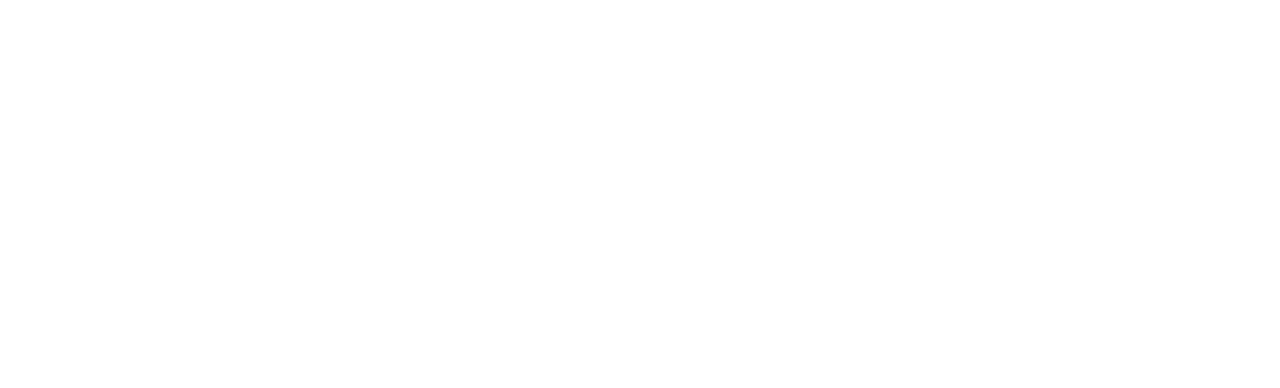
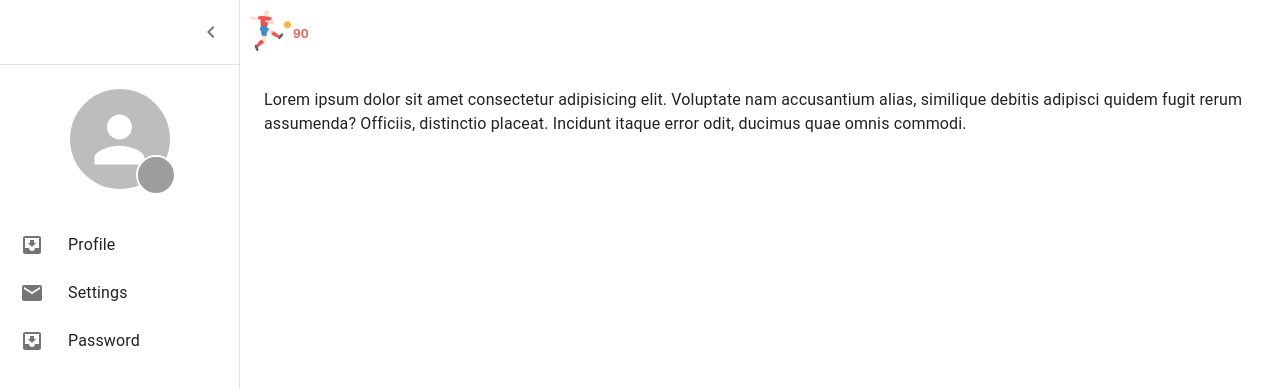
Before and after one commit to moramadan186/field-booking, a React (Create React App) app in the folder client/: page /account in a window 1280 px wide. Before the commit this address had no page. Shown: the top 388 px of the page. Built offline with nearby package versions, Linux system fonts and the light colour scheme; grey boxes are pictures that could not be loaded.

Commit message:
intialize the account structure

```diff
--- a/client/src/App.js
+++ b/client/src/App.js
@@ -6,6 +6,7 @@
 import { StyledEngineProvider } from "@mui/material/styles";
 import Loginup from "./components/Login-Signup/Loginup";
 import Header from "./components/Header/Header";
+import Account from "./components/Account/Account";
 
 const theme = createTheme({
   palette: {
@@ -59,6 +60,7 @@
                 />
               }
             />
+            <Route path="account" element={<Account />} />
           </Routes>
         </Router>
       </ThemeProvider>
--- /dev/null
+++ b/client/src/components/Account/Account.jsx
@@ -0,0 +1,185 @@
+import * as React from "react";
+import { styled, useTheme } from "@mui/material/styles";
+import Box from "@mui/material/Box";
+import MuiDrawer from "@mui/material/Drawer";
+import List from "@mui/material/List";
+import CssBaseline from "@mui/material/CssBaseline";
+import Typography from "@mui/material/Typography";
+import Divider from "@mui/material/Divider";
+import IconButton from "@mui/material/IconButton";
+
+import ChevronLeftIcon from "@mui/icons-material/ChevronLeft";
+import ChevronRightIcon from "@mui/icons-material/ChevronRight";
+import ListItemButton from "@mui/material/ListItemButton";
+import ListItemIcon from "@mui/material/ListItemIcon";
+import ListItemText from "@mui/material/ListItemText";
+import InboxIcon from "@mui/icons-material/MoveToInbox";
+import MailIcon from "@mui/icons-material/Mail";
+import "./Account.scss";
+import { Avatar, Badge } from "@mui/material";
+import { Link } from "react-router-dom";
+import Logo from "./../Logo/Logo";
+
+const drawerWidth = 240;
+
+const openedMixin = (theme) => ({
+  width: drawerWidth,
+  transition: theme.transitions.create("width", {
+    easing: theme.transitions.easing.sharp,
+    duration: theme.transitions.duration.enteringScreen,
+  }),
+  overflowX: "hidden",
+});
+
+const closedMixin = (theme) => ({
+  transition: theme.transitions.create("width", {
+    easing: theme.transitions.easing.sharp,
+    duration: theme.transitions.duration.leavingScreen,
+  }),
+  overflowX: "hidden",
+  width: `calc(${theme.spacing(7)} + 1px)`,
+  [theme.breakpoints.up("sm")]: {
+    width: `calc(${theme.spacing(8)} + 1px)`,
+  },
+});
+
+const DrawerHeader = styled("div")(({ theme }) => ({
+  display: "flex",
+  alignItems: "center",
+  justifyContent: "flex-end",
+  padding: theme.spacing(0, 1),
+  // necessary for content to be below app bar
+  ...theme.mixins.toolbar,
+}));
+const Drawer = styled(MuiDrawer, {
+  shouldForwardProp: (prop) => prop !== "open",
+})(({ theme, open }) => ({
+  width: drawerWidth,
+  flexShrink: 0,
+  whiteSpace: "nowrap",
+  boxSizing: "border-box",
+  ...(open && {
+    ...openedMixin(theme),
+    "& .MuiDrawer-paper": openedMixin(theme),
+  }),
+  ...(!open && {
+    ...closedMixin(theme),
+    "& .MuiDrawer-paper": closedMixin(theme),
+  }),
+}));
+
+const SmallAvatar = styled(Avatar)(({ theme }) => ({
+  width: 22,
+  height: 22,
+  border: `2px solid ${theme.palette.background.paper}`,
+}));
+
+export default function Account({ setNavHeight }) {
+  const theme = useTheme();
+  const [open, setOpen] = React.useState(true);
+
+  const handleDrawerClose = () => {
+    setOpen(!open);
+  };
+
+  return (
+    <Box sx={{ display: "flex" }}>
+      <CssBaseline />
+      <Box
+        className="accountNavbar"
+        sx={{
+          position: "fixed",
+          top: "0",
+          display: "flex",
+          justifyContent: "space-between",
+          alignItems: "center",
+          p: 1,
+          transition: theme.transitions.create(["margin"], {
+            easing: theme.transitions.easing.sharp,
+            duration: theme.transitions.duration.leavingScreen,
+          }),
+          marginLeft: open === true ? `${drawerWidth}px` : `70px`,
+          width: `calc(100% - ${drawerWidth}px)`,
+        }}
+      >
+        <Logo />
+      </Box>
+
+      <Drawer variant="permanent" open={open}>
+        <DrawerHeader>
+          <IconButton onClick={handleDrawerClose}>
+            {open ? <ChevronLeftIcon /> : <ChevronRightIcon />}
+          </IconButton>
+        </DrawerHeader>
+        <Divider />
+        <Box sx={{ display: "flex", justifyContent: "center", my: 3 }}>
+          <Badge
+            overlap="circular"
+            anchorOrigin={{ vertical: "bottom", horizontal: "right" }}
+            badgeContent={
+              <SmallAvatar
+                component={Link}
+                to="/"
+                alt="Remy Sharp"
+                src="/static/images/avatar/1.jpg"
+                sx={{
+                  width: open ? 40 : 0,
+                  height: open ? 40 : 0,
+                  opacity: open ? 1 : 0,
+                  visibility: open ? "visible" : "hidden",
+                  transition: theme.transitions.create(["all"], {
+                    easing: theme.transitions.easing.sharp,
+                    duration: theme.transitions.duration.leavingScreen,
+                  }),
+                }}
+              />
+            }
+          >
+            <Avatar
+              sx={{
+                width: open ? 100 : 40,
+                height: open ? 100 : 40,
+                transition: theme.transitions.create(["width", "height"], {
+                  easing: theme.transitions.easing.sharp,
+                  duration: theme.transitions.duration.leavingScreen,
+                }),
+              }}
+            />
+          </Badge>
+        </Box>
+        <List>
+          {["Profile", "Settings", "Password"].map((text, index) => (
+            <ListItemButton
+              key={text}
+              sx={{
+                minHeight: 48,
+                justifyContent: open ? "initial" : "center",
+                px: 2.5,
+              }}
+            >
+              <ListItemIcon
+                sx={{
+                  minWidth: 0,
+                  mr: open ? 3 : "auto",
+                  justifyContent: "center",
+                }}
+              >
+                {index % 2 === 0 ? <InboxIcon /> : <MailIcon />}
+              </ListItemIcon>
+              <ListItemText primary={text} sx={{ opacity: open ? 1 : 0 }} />
+            </ListItemButton>
+          ))}
+        </List>
+      </Drawer>
+      <Box component="main" sx={{ flexGrow: 1, p: 3 }}>
+        <DrawerHeader />
+        <Typography paragraph>
+          Lorem ipsum dolor sit amet consectetur adipisicing elit. Voluptate nam
+          accusantium alias, similique debitis adipisci quidem fugit rerum
+          assumenda? Officiis, distinctio placeat. Incidunt itaque error odit,
+          ducimus quae omnis commodi.
+        </Typography>
+      </Box>
+    </Box>
+  );
+}
--- a/client/src/components/AccountMenu/AccountMenu.jsx
+++ b/client/src/components/AccountMenu/AccountMenu.jsx
@@ -1,4 +1,4 @@
-import React ,{useState}from "react";
+import React, { useState } from "react";
 import {
   Menu,
   MenuItem,
@@ -13,7 +13,7 @@
 import { Link, Navigate } from "react-router-dom";
 const AccountMenu = ({ setShowAccountMenu, setShowLoggingBtns }) => {
   const [anchorEl, setAnchorEl] = useState(null);
-  const [loggedOut , setLoggedOut]=useState(false)
+  const [loggedOut, setLoggedOut] = useState(false);
   const open = Boolean(anchorEl);
   const handleClick = (event) => {
     setAnchorEl(event.currentTarget);
@@ -25,8 +25,7 @@
   const handleLogout = () => {
     setShowAccountMenu(false);
     setShowLoggingBtns(true);
-    setLoggedOut(true)
-
+    setLoggedOut(true);
   };
   if (loggedOut === true) return <Navigate to="/" />;
   return (
@@ -77,11 +76,11 @@
         transformOrigin={{ horizontal: "right", vertical: "top" }}
         anchorOrigin={{ horizontal: "right", vertical: "bottom" }}
       >
-        <MenuItem component={Link} to="/Account">
+        <MenuItem component={Link} to="/account">
           <Avatar /> My account
         </MenuItem>
         <Divider />
-        <MenuItem component={Link} to="/Account/settings">
+        <MenuItem component={Link} to="/account/settings">
           <ListItemIcon>
             <Settings fontSize="small" />
           </ListItemIcon>
```
Also changed, not shown: client/src/components/Account/Account.scss (added).
